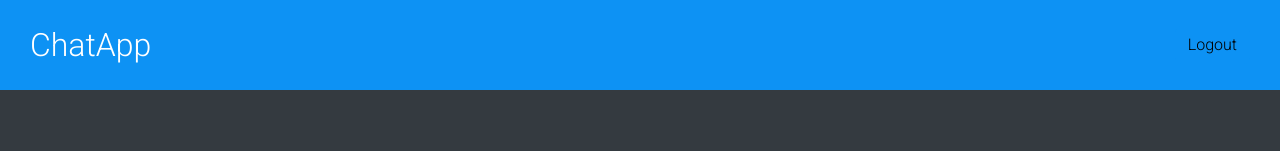
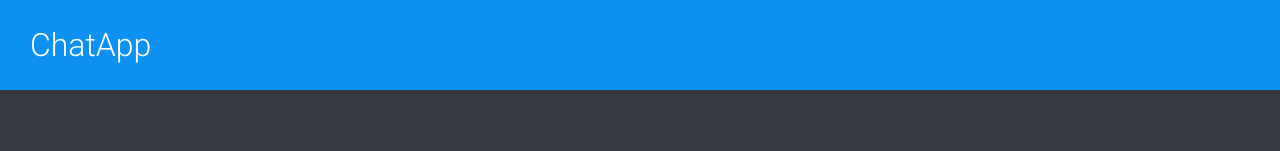
Before and after one commit to TMploeg/ChatApp, a React (Vite) app in the folder frontend/chatapp/: page /login in a window 1280 px wide. Shown: the top 151 px of the page. Built offline with nearby package versions, Linux system fonts and the light colour scheme.

Commit message:
updated logout button

```diff
--- a/frontend/chatapp/src/App.tsx
+++ b/frontend/chatapp/src/App.tsx
@@ -47,6 +47,7 @@ function App() {
     <div className="app-container">
       <Toolbar
         title="ChatApp"
+        loggedIn={loggedIn}
         onLogout={() => {
           setToken(null);
           setLoggedIn(false);
--- a/frontend/chatapp/src/components/toolbar/Toolbar.scss
+++ b/frontend/chatapp/src/components/toolbar/Toolbar.scss
@@ -21,3 +21,7 @@
 .toolbar-title {
   font-size: 2em;
 }
+
+.logout-button {
+  aspect-ratio: 1 / 1;
+}
--- a/frontend/chatapp/src/components/toolbar/Toolbar.tsx
+++ b/frontend/chatapp/src/components/toolbar/Toolbar.tsx
@@ -1,15 +1,29 @@
-import { Button } from "react-bootstrap";
+import { Button, OverlayTrigger, Tooltip } from "react-bootstrap";
 import "./Toolbar.scss";
+import { BsBoxArrowRight } from "react-icons/bs";
 
 interface Props {
   title?: string;
-  onLogout?: () => void;
+  loggedIn: boolean;
+  onLogout: () => void;
 }
-export default function Toolbar({ title, onLogout }: Props) {
+export default function Toolbar({ title, loggedIn, onLogout }: Props) {
   return (
     <div className="toolbar">
       <div>{title && <span className="toolbar-title">{title}</span>}</div>
-      <div>{onLogout && <Button onClick={onLogout}>Logout</Button>}</div>
+      <div>
+        {loggedIn && (
+          <OverlayTrigger
+            placement="bottom"
+            overlay={<Tooltip>Logout</Tooltip>}
+            delay={500}
+          >
+            <Button onClick={onLogout} className="logout-button">
+              <BsBoxArrowRight size={32} />
+            </Button>
+          </OverlayTrigger>
+        )}
+      </div>
     </div>
   );
 }
```
